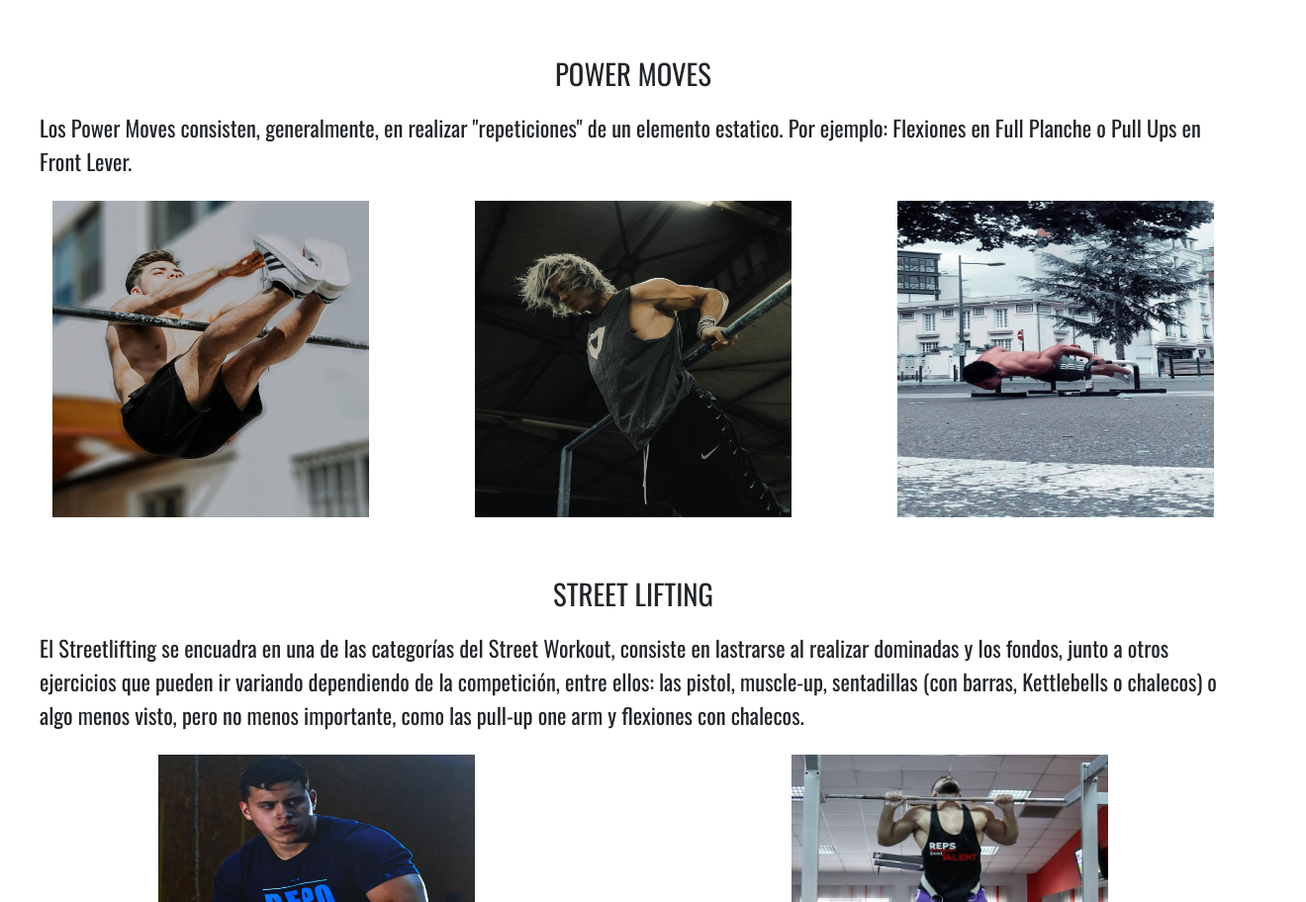
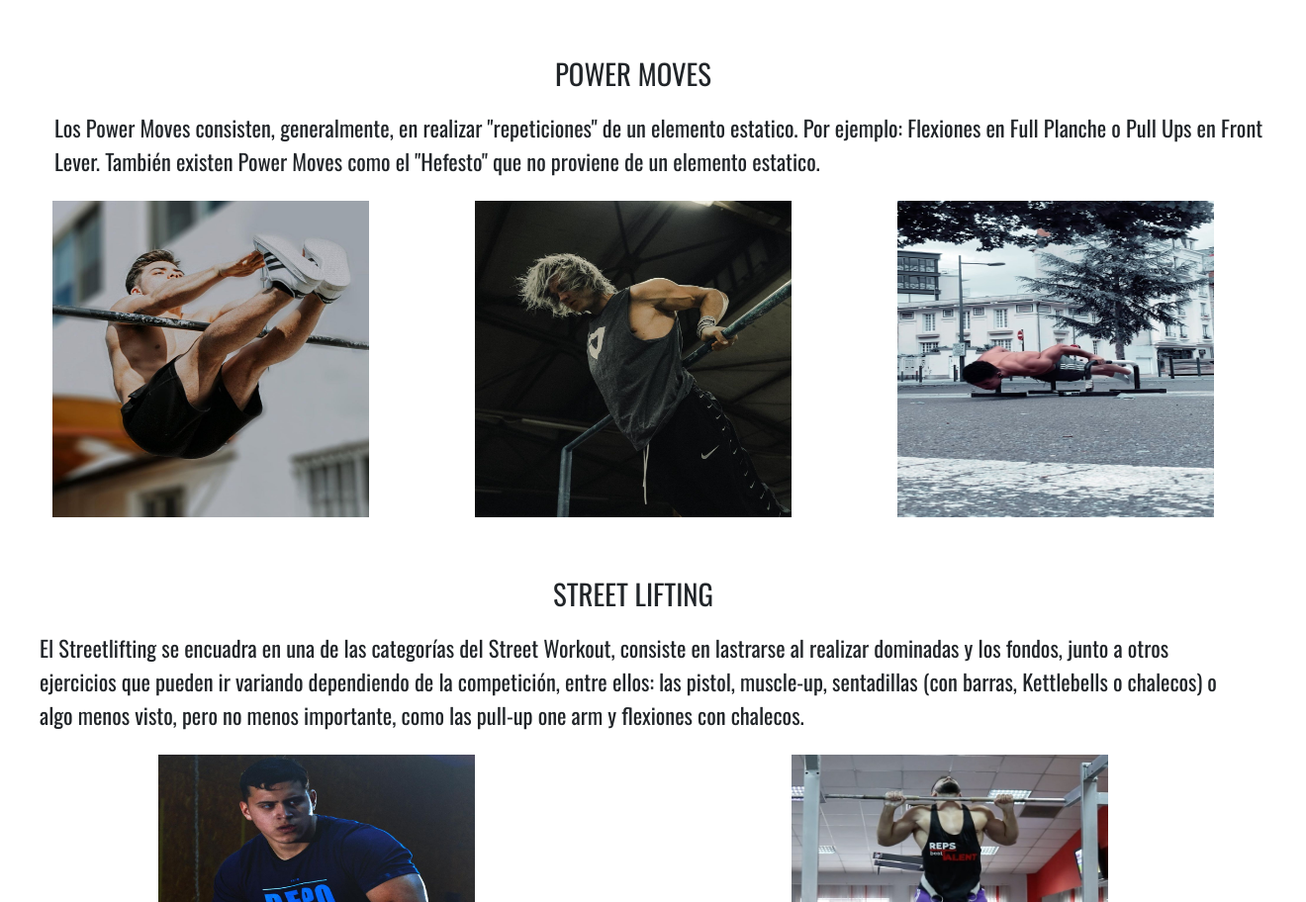
Before and after one commit to Feruca/proyecto-final-coder, a website: page assets/pages/ramas.html in a window 1280 px wide. Shown: the part 1682-2594 px from the top of the page at 99% size, 1320 px wide, since content can reach past the window. Drawn offline with nearby package versions, Linux system fonts and the light colour scheme.

Commit message:
corregi ramas

```diff
--- a/assets/pages/ramas.html
+++ b/assets/pages/ramas.html
@@ -79,8 +79,8 @@
         </div>
         <div class="row mb-5">
             <p class="titulosRamas col-12 text-center">POWER MOVES</p>
-            <p class="textoRamas">
-                Los Power Moves consisten, generalmente, en realizar "repeticiones" de un elemento estatico. Por ejemplo: Flexiones en Full Planche o Pull Ups en Front Lever.
+            <p class="textoRamas col-12">
+                Los Power Moves consisten, generalmente, en realizar "repeticiones" de un elemento estatico. Por ejemplo: Flexiones en Full Planche o Pull Ups en Front Lever. También existen Power Moves como el "Hefesto" que no proviene de un elemento estatico.
             </p>
             <img class="fotoRamas d-block mx-auto" data-aos="fade-right" data-aos-delay="400" src="../images/ramas/power-moves/pullup-explosiva.jpg" alt="">
             <img class="fotoRamas d-block mx-auto" data-aos="fade-up" data-aos-delay="400" src="../images/ramas/power-moves/hefesto.jpg" alt="">
```
